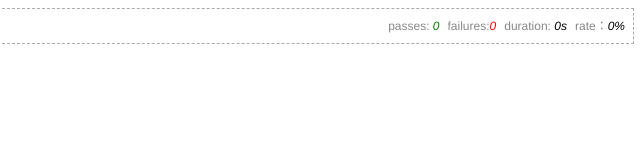
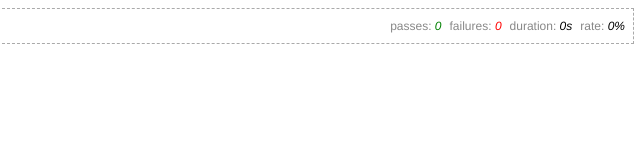
Before and after one commit to hustcc/jest-electron, an Electron app: page src/electron/main/index.html in a window 1280 px wide. Shown: the full height of the page, 640-1280 px from the left. Drawn offline with Linux system fonts and the light colour scheme; no server answers.

Commit message:
fix: fix typo of dot

```diff
--- a/src/electron/main/index.html
+++ b/src/electron/main/index.html
@@ -11,9 +11,9 @@
 	<div id="__jest-electron-test-results__">
 		<div id="__jest-electron-test-results-stat__">
 			<div class="test-result-pass stat-item">passes: <span class="stat-indicator green">0</span></div>
-			<div class="test-result-fail stat-item">failures:<span class="stat-indicator red">0</span></div>
+			<div class="test-result-fail stat-item">failures: <span class="stat-indicator red">0</span></div>
 			<div class="test-result-time stat-item">duration: <span class="stat-indicator black">0s</span></div>
-			<div class="test-result-ratio stat-item">rate：<span class="stat-indicator black">0%</span></div>
+			<div class="test-result-ratio stat-item">rate: <span class="stat-indicator black">0%</span></div>
 		</div>
 		<div id="__jest-electron-test-results-list__">
 		</div>
```
